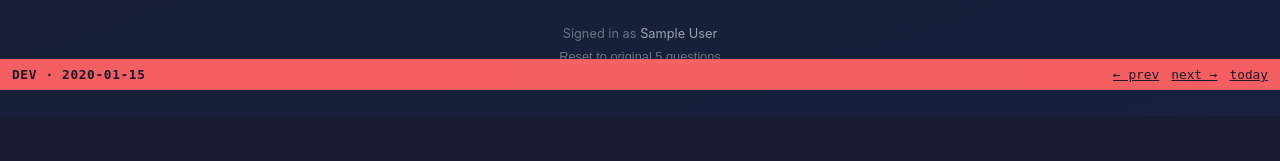
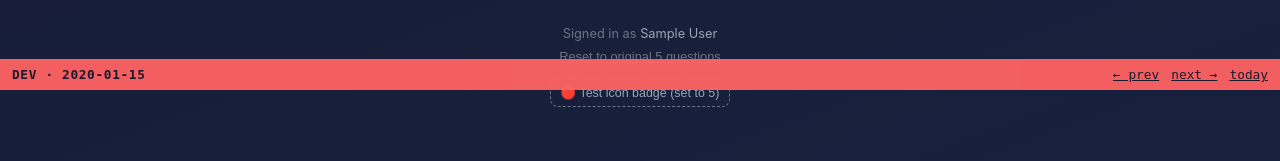
Before and after one commit to zcor/strongasan0x, a Django app: template daily/templates/daily/checkin.html in a window 1280 px wide. Shown: the part 710-871 px from the top of the page. Before the commit the page ends 826 px from the top, so only its background shows below. Run offline with Django 5.2, Linux system fonts and the light colour scheme; the template is opened without the code that fills it: most values are stand-ins (such as "Sample title", 1, 10 or a date in 2020).

Commit message:
test(daily/pwa): temporary badge-verification probe button
Adds a throwaway "Test icon badge" button in the footer (installed app only)
to confirm whether iOS actually paints PWA app-badges on the device before
reworking the badge logic. Requests notification permission, sets badge to 5,
reports exactly what happened (unsupported / not-installed / denied / set).

Verify-before-invest: if iOS honors it, rework the badge to count DOWN from 5
incomplete items (the correct FOMO model — uncleared badge nags until done),
asked at install rather than gated behind a completed day. Remove this probe
after the check.

Co-Authored-By: Claude Opus 4.8 (1M context) <noreply@anthropic.com>

```diff
--- a/daily/templates/daily/checkin.html
+++ b/daily/templates/daily/checkin.html
@@ -119,6 +119,12 @@
                 </button>
             </form>
         {% endif %}
+        {# TEMP — badge verification probe. Remove after confirming iOS paints it. #}
+        <br>
+        <button type="button" id="badge-test-btn" style="background:none;border:1px dashed #6c7483;color:#9aa3b2;cursor:pointer;font-size:0.78rem;padding:6px 10px;margin-top:10px;border-radius:8px;">
+            🔴 Test icon badge (set to 5)
+        </button>
+        <div id="badge-test-msg" style="color:#6c7483;font-size:0.72rem;margin-top:6px;"></div>
     </div>
 
     {% if debug_as_of is not None %}
@@ -744,6 +750,47 @@
                     }
                 });
             };
+
+            // TEMP — badge verification probe. Sets the icon badge to 5 so we
+            // can confirm whether iOS paints PWA badges on this device at all,
+            // before reworking the real logic. Remove once verified.
+            var badgeTestBtn = document.getElementById("badge-test-btn");
+            var badgeTestMsg = document.getElementById("badge-test-msg");
+            function bmsg(t) { if (badgeTestMsg) badgeTestMsg.textContent = t; }
+            if (badgeTestBtn) {
+                badgeTestBtn.addEventListener("click", function () {
+                    if (!("setAppBadge" in navigator)) {
+                        bmsg("✗ setAppBadge not supported in this browser/OS."); return;
+                    }
+                    if (!window.__pwaInstalled) {
+                        bmsg("⚠ Open from the HOME-SCREEN icon (not Safari) for the badge to apply."); return;
+                    }
+                    var run = function () {
+                        navigator.setAppBadge(5).then(function () {
+                            bmsg("✓ Badge set to 5. Now SWIPE UP to background the app and look at the icon. (Tap again = clear.)");
+                            // Flip to clear on a second press so you can toggle.
+                            badgeTestBtn.textContent = "🔴 Clear icon badge";
+                            badgeTestBtn.onclick = function () {
+                                navigator.clearAppBadge();
+                                bmsg("Cleared. Background the app to confirm the red dot is gone.");
+                            };
+                        }).catch(function (e) {
+                            bmsg("✗ setAppBadge threw: " + (e && e.message ? e.message : e));
+                        });
+                    };
+                    if ("Notification" in window && Notification.permission === "default") {
+                        bmsg("Requesting notification permission (the badge rides on it)…");
+                        Notification.requestPermission().then(function (p) {
+                            if (p === "granted") run();
+                            else bmsg("✗ Permission " + p + " — iOS won't show a badge without it.");
+                        });
+                    } else if ("Notification" in window && Notification.permission === "denied") {
+                        bmsg("✗ Notifications are DENIED for this app. Enable them in iOS Settings → notifications, then retry.");
+                    } else {
+                        run();
+                    }
+                });
+            }
         })();
     </script>
 {% endblock %}
```
